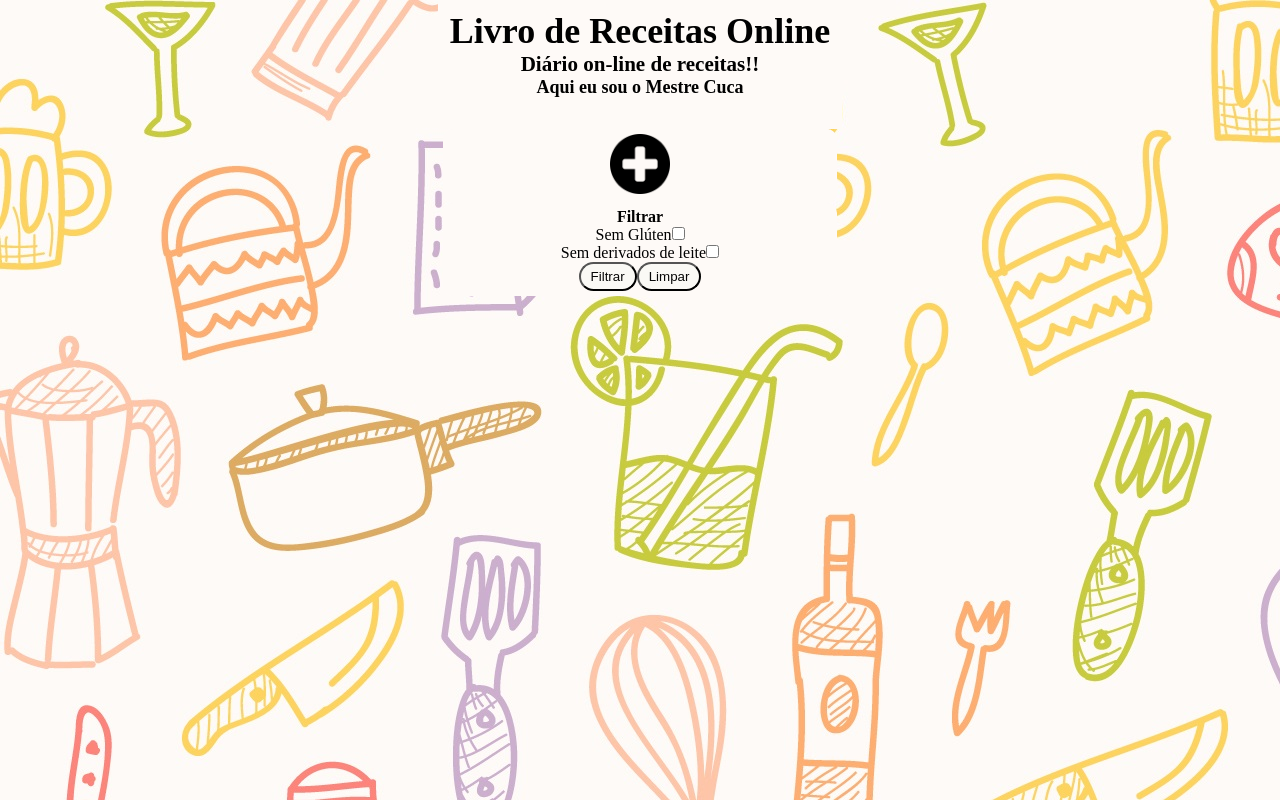
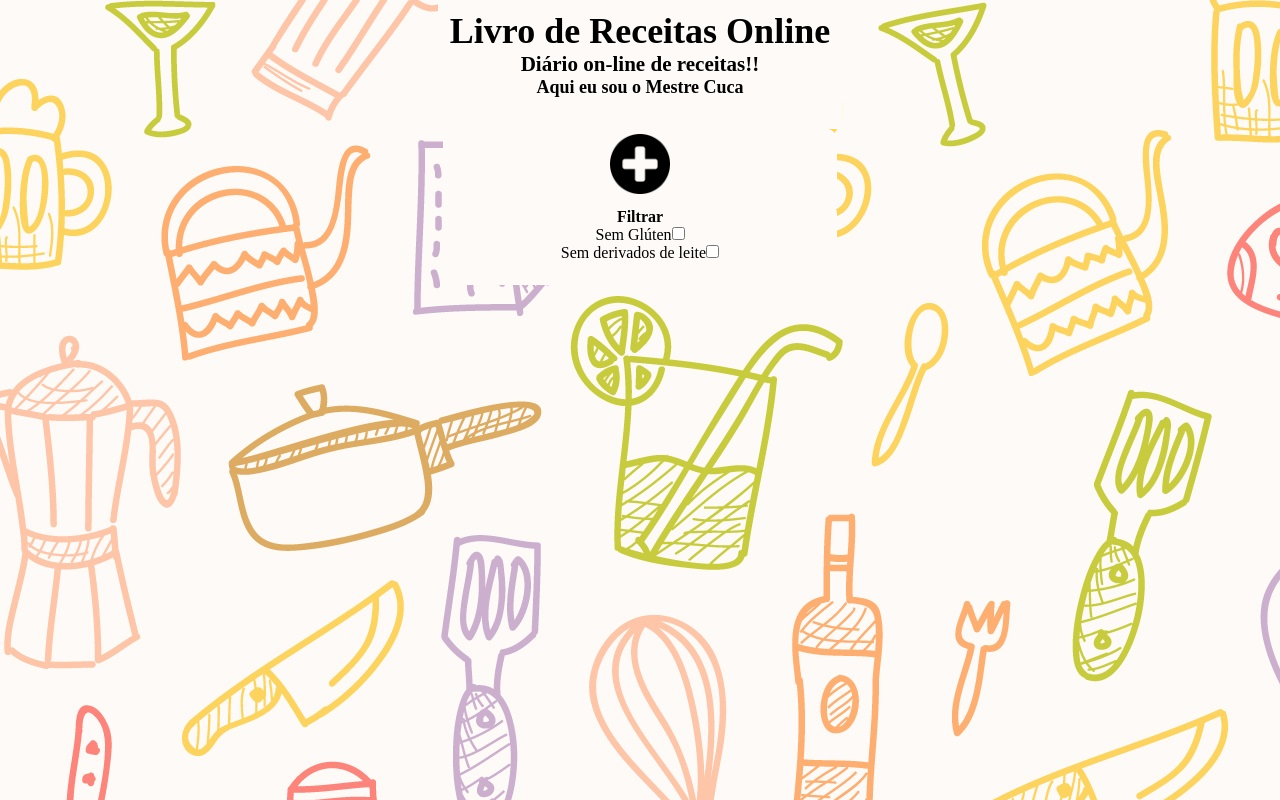
Before and after one commit to ericssont/LabReceitas, a React (Create React App) app: page / in a window 1280 px wide. Built offline with nearby package versions, Linux system fonts and the light colour scheme.

Commit message:
algumas alterações

```diff
--- a/src/components/Form/Form.js
+++ b/src/components/Form/Form.js
@@ -120,7 +120,7 @@ const Form = (props) => {
             onChange={(event) => handleChange(event)}
             value={form.receita}
             required
-            placeholder="Nome da sua receita"
+            placeholder="Nome da sua receita."
           />
         </label>
       </div>
@@ -133,7 +133,7 @@ const Form = (props) => {
               value={form.ingredientes.replace(/-/g, "\n")}
               onChange={(event) => handleChange(event)}
               required
-              placeholder="Ingredientes separados por vígula"
+              placeholder="Ingredientes separados por vígula."
             />
             <ul>{ingredientesList}</ul>
           </div>
@@ -148,7 +148,7 @@ const Form = (props) => {
             onChange={(event) => handleChange(event)}
             value={form.preparo}
             required
-            placeholder="Digite aqui os seus segredos "
+            placeholder="Digite aqui os seus segredos. "
           />
         </label>
       </div>
--- a/src/components/Lista/ItemLista.js
+++ b/src/components/Lista/ItemLista.js
@@ -18,6 +18,7 @@ const ItemLista = (props) => {
       <div>
         <b>Receita: </b> {receita.receita}{" "}
         <img
+          title="Clique para editar sua receita."
           src={buttonEdit}
           alt="Botão"
           width={20}
--- a/src/components/Lista/Lista.js
+++ b/src/components/Lista/Lista.js
@@ -2,38 +2,38 @@ import "./Lista.css";
 import ItemLista from "./ItemLista";
 import { useEffect, useState } from "react";
 
-const Lista = (props) => {
+function Lista(props) {
   const [receitas, setReceitas] = useState([]);
   const [semGlutem, setSemGlutem] = useState(false);
   const [semLactose, setSemLactose] = useState(false);
   const [selectedReceitas, setSelectedReceitas] = useState([]);
 
   useEffect(() => {
-    const data = localStorage.getItem("receitas")
-      ? JSON.parse(localStorage.getItem("receitas"))
-      : [];
-    setReceitas(data);
-    setSelectedReceitas(data);
+    const storedReceitas = localStorage.getItem("receitas");
+    if (storedReceitas) {
+      setReceitas(JSON.parse(storedReceitas));
+      setSelectedReceitas(JSON.parse(storedReceitas));
+    }
   }, []);
 
-  // ******* Filtro de itens ****************
+  useEffect(() => {
+    localStorage.setItem("receitas", JSON.stringify(receitas));
+  }, [receitas]);
 
-  const handleFiltro = () => {
-    const selected = receitas.filter(
-      (receita) => receita.semLactose === semLactose,
-      (receita) => receita.semGlutem === semGlutem
-    );
-    setSelectedReceitas(selected);
-  };
-
-  //   ****** Limpeza de itens ***************
-
-  const limpaFiltro = () => {
-    setSemLactose(false);
-    setSelectedReceitas(receitas);
-  };
-
-  /* botões filtros */
+  useEffect(() => {
+    const filteredReceitas = receitas.filter((receita) => {
+      if (semGlutem && semLactose) {
+        return receita.semLactose && receita.semGlutem;
+      } else if (semGlutem) {
+        return receita.semGlutem;
+      } else if (semLactose) {
+        return receita.semLactose;
+      } else {
+        return true;
+      }
+    });
+    setSelectedReceitas(filteredReceitas);
+  }, [receitas, semGlutem, semLactose]);
 
   return (
     <div>
@@ -45,7 +45,7 @@ const Lista = (props) => {
             <input
               type="checkbox"
               name="semGlutem"
-              onChange={(event) => setSemGlutem(!semGlutem)}
+              onChange={(event) => setSemGlutem(event.target.checked)}
               checked={semGlutem}
             />
           </label>
@@ -55,36 +55,17 @@ const Lista = (props) => {
             <input
               type="checkbox"
               name="semLactose"
-              onChange={(event) => setSemLactose(!semLactose)}
+              onChange={(event) => setSemLactose(event.target.checked)}
               checked={semLactose}
             />
             <br />
           </label>
-          <button
-            className="btn"
-            onClick={handleFiltro}
-            style={{
-              cursor: "pointer",
-            }}
-          >
-            Filtrar
-          </button>
-          <button
-            className="btn"
-            onClick={limpaFiltro}
-            style={{
-              cursor: "pointer",
-            }}
-          >
-            Limpar
-          </button>
           <br />
         </form>
       </div>
       <br />
 
-      {selectedReceitas &&
-        selectedReceitas.map((receita) => (
+      {selectedReceitas.map((receita) => (
         <ItemLista
           receita={receita}
           receitas={receitas}
@@ -95,6 +76,6 @@ const Lista = (props) => {
       ))}
     </div>
   );
-};
+}
 
 export default Lista;
--- a/src/components/Popup/Popup.js
+++ b/src/components/Popup/Popup.js
@@ -9,8 +9,8 @@ const Popup = (props) => {
       {!aberto && (
         <img
           src={buttonImage}
-          alt="Botão adicionar Receita"
-          title="Clique para adicionar uma nova receita"
+          alt="Botão adicionar Receita."
+          title="Clique para adicionar uma nova receita."
           width={60}
           onClick={() => {
             props.updateAberto(true);
```
Also changed, not shown: public/manifest.json, 1 other file (tests, documents, lock files or other folders). Lines whose indentation alone changed are shown as unchanged.
